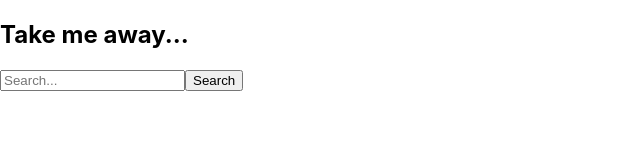
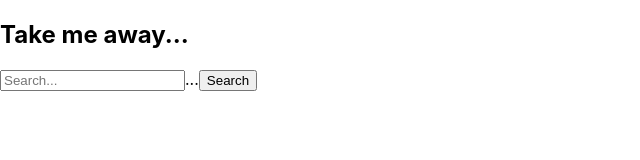
Before and after one commit to akelly1988/Weather-App---Brainstation-paired-programming, a React (Create React App) app: page / in a window 1280 px wide. Shown: the top 160 px of the page, without its empty margins (0-640 px from the left). Built offline with nearby package versions, Linux system fonts and the light colour scheme.

Commit message:
Test commit.

```diff
--- a/src/Components/Form/Form.js
+++ b/src/Components/Form/Form.js
@@ -45,6 +45,7 @@ function Form() {
         value={searchTerm}
         onChange={handleChange}
       />
+      ...
       <button type="submit">Search</button>
     </form>
   );
```
